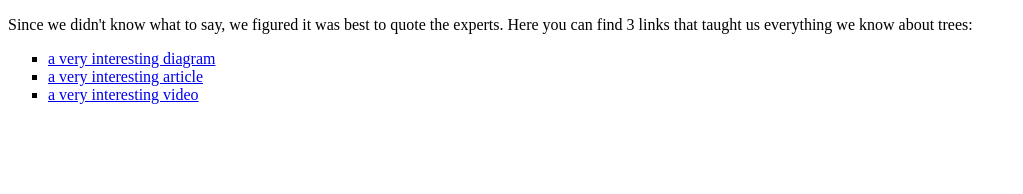
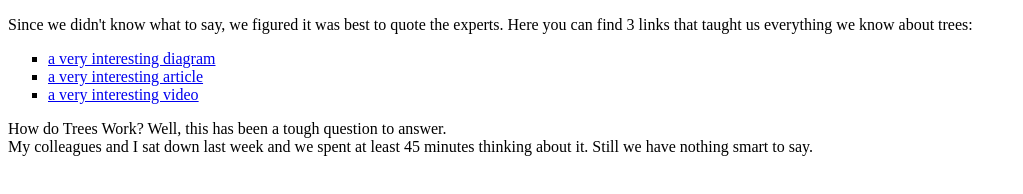
Before and after one commit to Zakey-Pilot/html-css-project, a website: page index.html in a window 1280 px wide. Shown: the whole page, without its empty margins (0-1023 px from the left). Drawn offline with Linux system fonts and the light colour scheme.

Commit message:
Add summary info section

```diff
--- a/index.html
+++ b/index.html
@@ -38,5 +38,13 @@
         </li>
       </ul>
     </article>
+    <section id="summary-info">
+      <p class="fascinating-words">
+        How do Trees Work? Well, this has been a tough question to answer.
+        <br />
+        My colleagues and I sat down last week and we spent at least 45 minutes
+        thinking about it. Still we have nothing smart to say.
+      </p>
+    </section>
   </body>
 </html>
```
